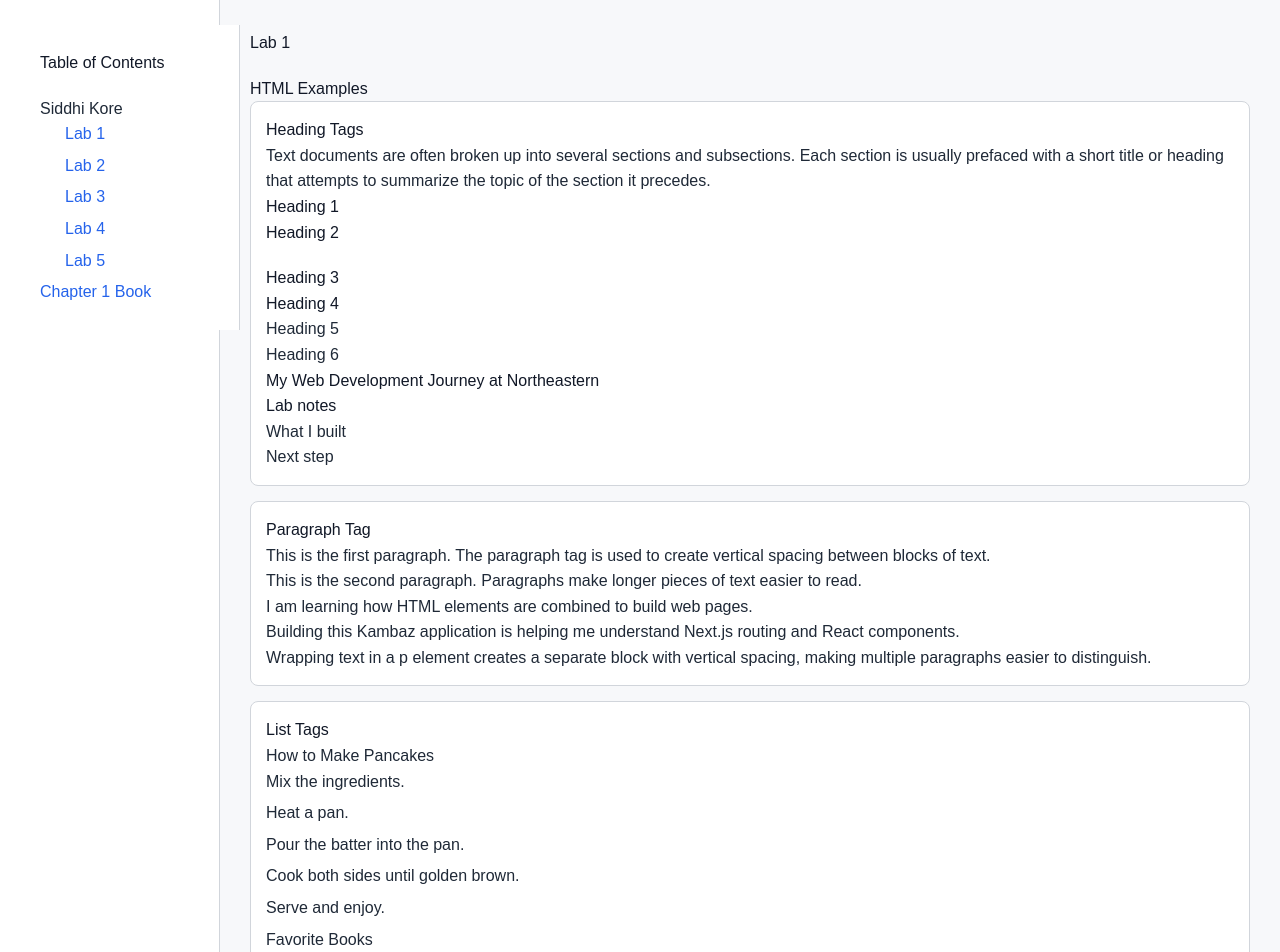
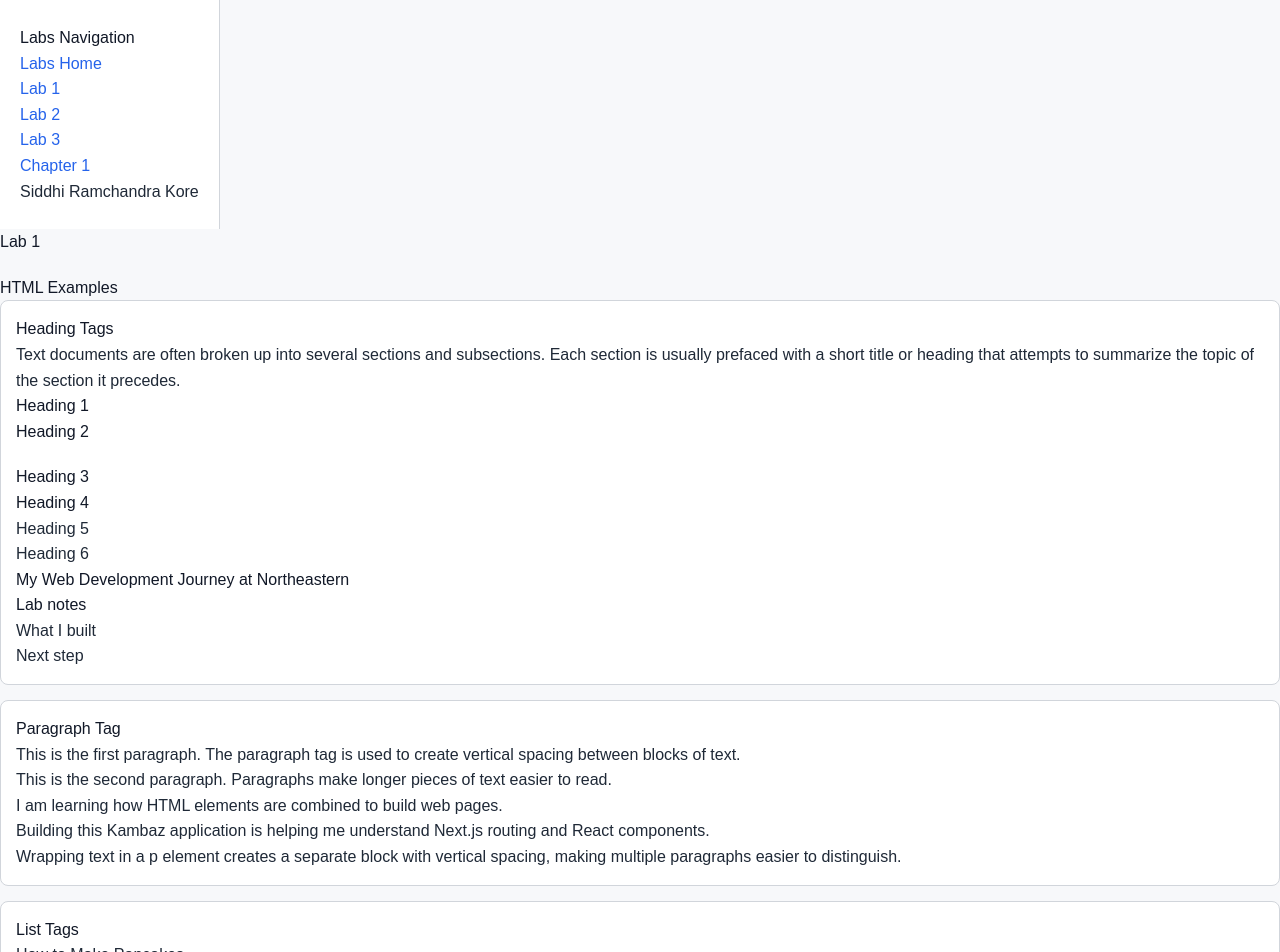
Before and after one commit to SidK2301/webdev-client, a Next.js app: page /labs/lab1 in a window 1280 px wide. Shown: the top 952 px of the page. Built offline with nearby package versions, Linux system fonts and the light colour scheme.

Commit message:
Fix lab and Kambaz grader requirements

```diff
--- a/app/(kambaz)/layout.tsx
+++ b/app/(kambaz)/layout.tsx
@@ -16,7 +16,7 @@
 
         <br />
 
-        <Link href="/account/profile">
+        <Link href="/account/profile" id="wd-account-link">
           Account
         </Link>
 
@@ -28,7 +28,7 @@
 
         <br />
 
-        <Link href="/account/signin" id="wd-signin-btn">
+        <Link href="/dashboard" id="wd-signin-btn">
           Sign In
         </Link>
       </nav>
--- a/app/courses/[cid]/assignments/editor/page.tsx
+++ b/app/courses/[cid]/assignments/editor/page.tsx
@@ -17,7 +17,7 @@
         </label>
         <br />
         <input
-          id="wd-assignment-name"
+          id="wd-name"
           type="text"
           defaultValue="Assignment 1"
         />
--- a/app/courses/[cid]/assignments/page.tsx
+++ b/app/courses/[cid]/assignments/page.tsx
@@ -8,7 +8,7 @@
   const { cid } = await params;
 
   return (
-    <div id="wd-course-assignments">
+    <div id="wd-assignments">
       <h2>Assignments</h2>
 
       <section>
--- a/app/courses/[cid]/layout.tsx
+++ b/app/courses/[cid]/layout.tsx
@@ -11,16 +11,22 @@
 
   return (
     <div id="wd-course-layout">
-      <nav id="wd-course-navigation">
+      <nav id="wd-courses-navigation">
         <h3>Course Navigation</h3>
 
-        <Link href={`/courses/${cid}/home`}>
+        <Link
+          id="wd-course-home-link"
+          href={`/courses/${cid}/home`}
+        >
           Home
         </Link>
 
         <br />
 
-        <Link href={`/courses/${cid}/modules`}>
+        <Link
+          id="wd-course-modules-link"
+          href={`/courses/${cid}/modules`}
+        >
           Modules
         </Link>
 
@@ -44,7 +50,10 @@
 
         <br />
 
-        <Link href={`/courses/${cid}/piazza`}>
+        <Link
+          id="wd-course-piazza-link"
+          href={`/courses/${cid}/piazza`}
+        >
           Piazza
         </Link>
 
--- a/app/courses/[cid]/modules/page.tsx
+++ b/app/courses/[cid]/modules/page.tsx
@@ -8,7 +8,7 @@
   const { cid } = await params;
 
   return (
-    <div id="wd-course-modules">
+    <div id="wd-modules">
       <h2>Modules</h2>
 
       <section id="wd-module-1">
--- a/app/labs/TOC.tsx
+++ b/app/labs/TOC.tsx
@@ -2,38 +2,38 @@
 
 export default function TOC() {
   return (
-    <div id="wd-labs-toc">
-      <h2>Table of Contents</h2>
+    <nav id="wd-labs-toc">
+      <h3>Labs Navigation</h3>
 
-      <p>Siddhi Kore</p>
+      <Link id="wd-home-link" href="/labs">
+        Labs Home
+      </Link>
 
-      <ul>
-        <li>
-          <Link href="/labs/lab1">Lab 1</Link>
-        </li>
-        <li>
-          <Link href="/labs/lab2">Lab 2</Link>
-        </li>
-        <li>
-          <Link href="/labs/lab3">Lab 3</Link>
-        </li>
-        <li>
-          <Link href="/labs/lab4">Lab 4</Link>
-        </li>
-        <li>
-          <Link href="/labs/lab5">Lab 5</Link>
-        </li>
-      </ul>
+      <br />
 
-      <p>
-        <a
-          id="wd-toc-book-link"
-          href="https://kambaz.dev/book/ch1"
-          target="_blank"
-        >
-          Chapter 1 Book
-        </a>
-      </p>
-    </div>
+      <Link id="wd-lab1-link" href="/labs/lab1">
+        Lab 1
+      </Link>
+
+      <br />
+
+      <Link id="wd-lab2-link" href="/labs/lab2">
+        Lab 2
+      </Link>
+
+      <br />
+
+      <Link id="wd-lab3-link" href="/labs/lab3">
+        Lab 3
+      </Link>
+
+      <br />
+
+      <Link id="wd-toc-book-link" href="/book/ch1">
+        Chapter 1
+      </Link>
+
+      <p>Siddhi Ramchandra Kore</p>
+    </nav>
   );
 }
--- a/app/labs/lab1/ListTags.tsx
+++ b/app/labs/lab1/ListTags.tsx
@@ -4,12 +4,15 @@
       <h4>List Tags</h4>
 
       <h5>How to Make Pancakes</h5>
-      <ol>
-        <li>Mix the ingredients.</li>
-        <li>Heat a pan.</li>
-        <li>Pour the batter into the pan.</li>
-        <li>Cook both sides until golden brown.</li>
-        <li>Serve and enjoy.</li>
+      <ol id="wd-pancakes">
+        <li>Mix dry ingredients.</li>
+        <li>Add wet ingredients.</li>
+        <li>Stir to combine.</li>
+        <li>Heat a skillet or griddle.</li>
+        <li>Pour batter onto the skillet.</li>
+        <li>Cook until bubbly on top.</li>
+        <li>Flip and cook the other side.</li>
+        <li>Serve and enjoy!</li>
       </ol>
 
       <h5>Favorite Books</h5>
--- a/app/labs/layout.tsx
+++ b/app/labs/layout.tsx
@@ -6,12 +6,10 @@
   children: React.ReactNode;
 }) {
   return (
-    <div id="wd-labs-layout">
-      <aside id="wd-labs-toc">
-        <TOC />
-      </aside>
+    <div>
+      <TOC />
 
-      <main id="wd-labs-content">
+      <main>
         {children}
       </main>
     </div>
```
